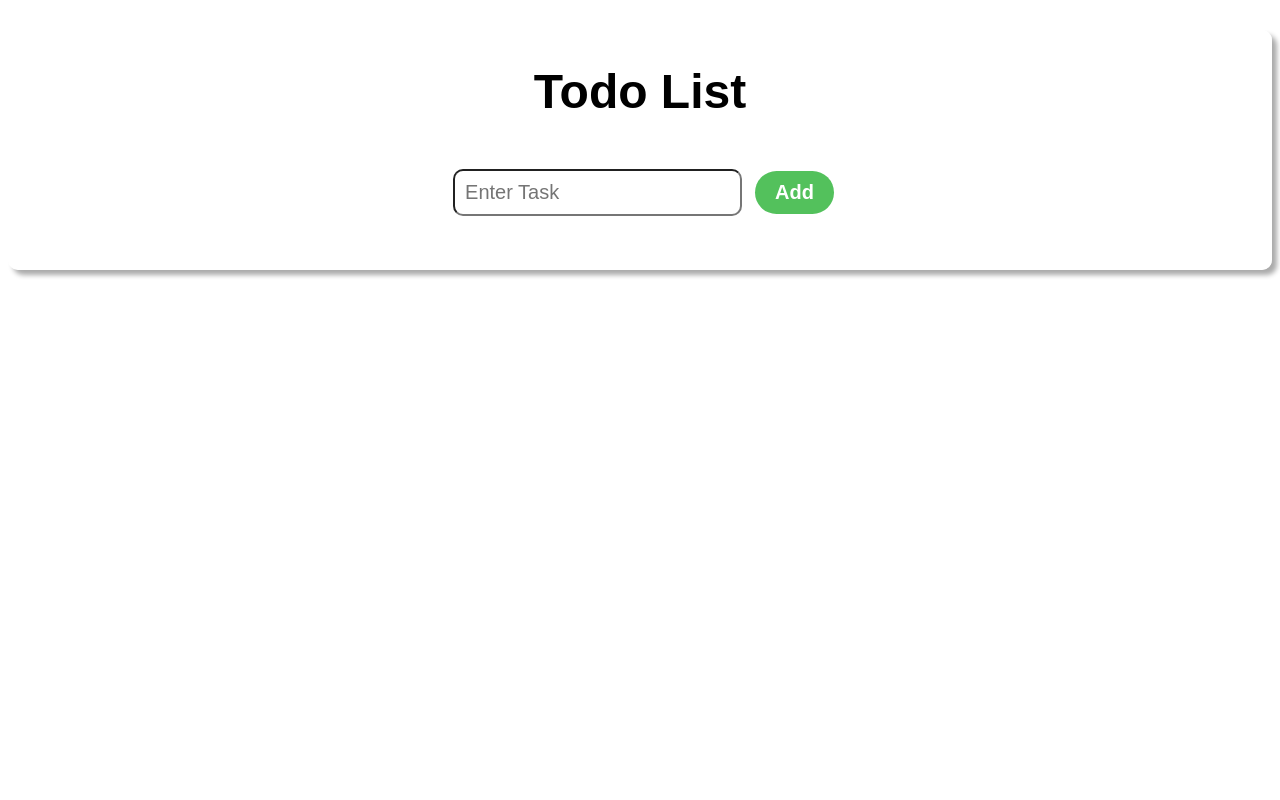
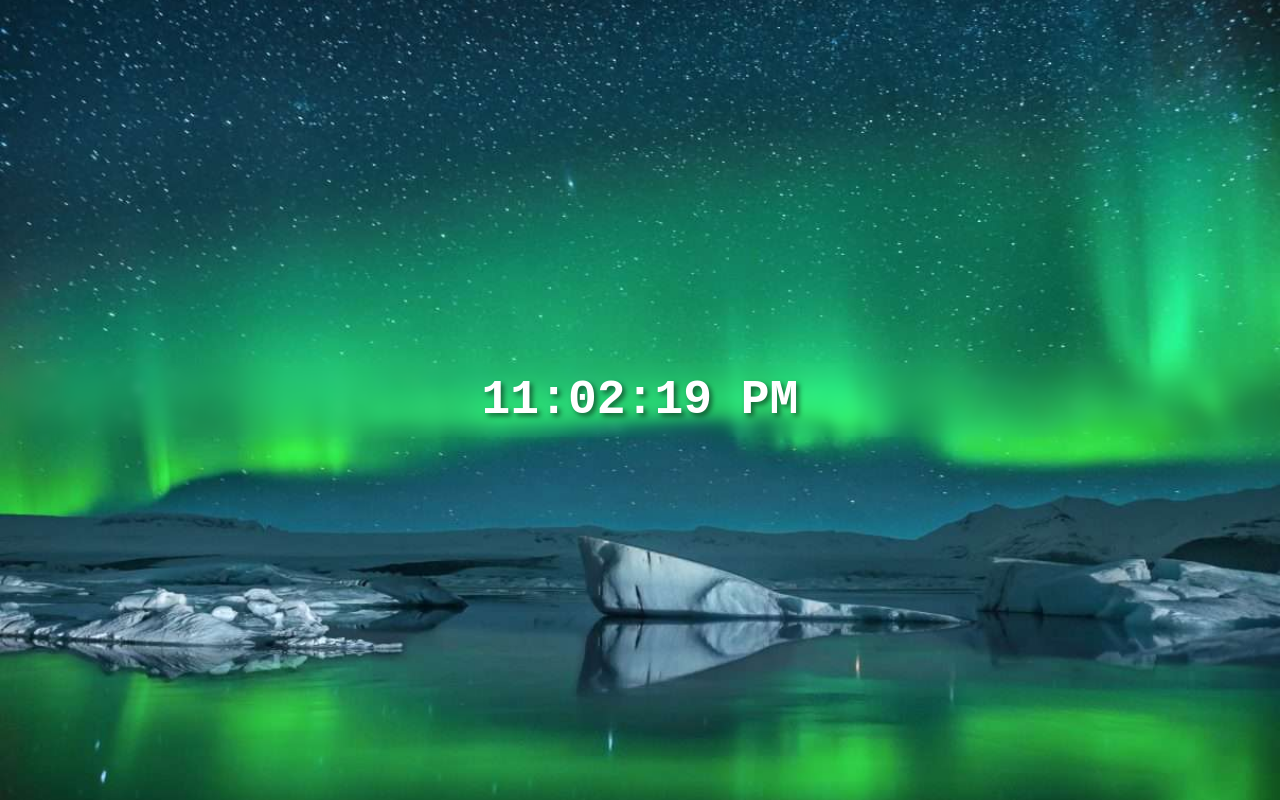
Before and after one commit to AkideweKuseh/courses, a React (Vite) app in the folder react-course/my-react-app/: page / in a window 1280 px wide. Built offline with nearby package versions, Linux system fonts and the light colour scheme.

Commit message:
Digital Clock

```diff
--- a/react-course/my-react-app/src/App.jsx
+++ b/react-course/my-react-app/src/App.jsx
@@ -1,8 +1,8 @@
-import TodoList from "./TodoList.jsx";
+import DigitalClock from "./DigitalClock.jsx";
 function App() {
   return (
     <div>
-      <TodoList/>
+     <DigitalClock/>
     </div>
   );
 }
--- /dev/null
+++ b/react-course/my-react-app/src/DigitalClock.jsx
@@ -0,0 +1,39 @@
+import {useState, useEffect} from 'react';
+function DigitalClock (){
+
+    const [time, setTime] = useState(new Date());
+
+    useEffect(() => {
+        const timer = setInterval(() => {
+            setTime(new Date());
+        }, 1000);
+
+        return () => clearInterval(timer); // clean up function to prevent memory leak
+    }, [])
+
+    const padZero = (num) => {
+        return num < 10? '0' + num : num;
+    }
+
+    const formatTime = () => {
+        let hours = time.getHours();
+        const minutes = time.getMinutes();
+        const seconds = time.getSeconds();
+        const meridiem = hours >= 12? 'PM' : 'AM';
+
+        hours = hours % 12;
+
+        return `${padZero(hours)}:${padZero(minutes)}:${padZero(seconds)} ${meridiem}`;
+    }
+
+    return(
+        <div className='clock-container'>
+            <div className="clock">
+                <span>{formatTime()}</span>
+            </div>
+        </div>
+    )
+
+}
+
+export default DigitalClock;
--- a/react-course/my-react-app/src/index.css
+++ b/react-course/my-react-app/src/index.css
@@ -89,7 +89,32 @@ img {
 }
 
 body {
-  font-family: Arial, Helvetica, sans-serif;
+  font-family: Arial, sans-serif;
+  background-image: url(./assets/bg.jpg);
+  background-position: center;
+  background-repeat: no-repeat;
+  background-size: cover;
+  background-attachment: fixed;
+  margin: 0;
+  display: flex;
+  justify-content: center;
+  height: 100vh;
+  align-items: center;
+}
+
+.clock-container{
+  backdrop-filter: blur(5px);
+  width: 100vw;
+  padding: 10px 0;
+}
+
+.clock{
+  color: #fff;
+  font-size: 3rem;
+  font-weight: bold;
+  font-family: monospace;
+  text-shadow: 3px 3px 5px rgba(0, 0, 0, 0.5);
+  text-align: center;
 }
 
 .color-picker-container {
@@ -172,6 +197,7 @@ button {
   border-radius: 30px;
   cursor: pointer;
   transition: background-color 0.5s ease;
+  background-color: hsl(160, 63%, 32%);
 }
 
 button:hover {
```
Also changed, not shown: react-course/my-react-app/src/MySecondComponent.jsx (added, +31 -0 lines), react-course/my-react-app/src/assets/bg.jpg (added).
